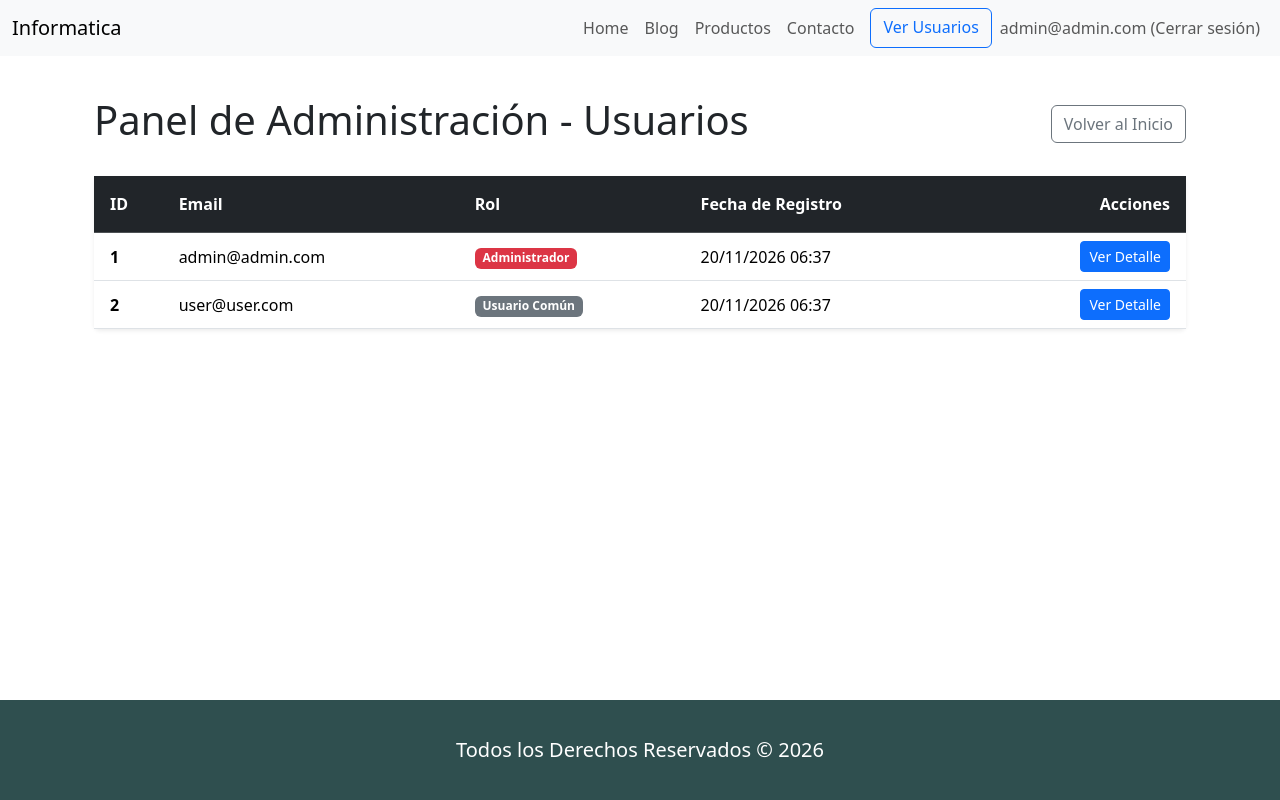
After one commit to lizcantore-dotcom/primer-parcial-portales-, a Laravel app: page /admin/usuarios in a window 1280 px wide. The commit adds this page. Run offline with Laravel 12, Linux system fonts and the light colour scheme; a user stored in the database is signed in; data comes from the database, SQL or seed files in the repository.

Commit message:
listado de los usuarios y detalles de cada una

```diff
--- /dev/null
+++ b/app/Http/Controllers/AdminUserController.php
@@ -0,0 +1,22 @@
+<?php
+
+namespace App\Http\Controllers;
+use App\Models\User;
+use Illuminate\Http\Request;
+
+class AdminUserController extends Controller
+{
+    // Listado de todos los usuarios
+    public function index()
+    {
+        $users = User::all();
+        return view('admin.users.index', compact('users'));
+    }
+
+    // Detalle de un usuario específico
+    public function show($id)
+    {
+        $user = User::findOrFail($id);
+        return view('admin.users.show', compact('user'));
+    }
+}
--- /dev/null
+++ b/resources/views/admin/users/index.blade.php
@@ -0,0 +1,60 @@
+<x-layouts.main>
+    <x-slot:title>Listado de Usuarios</x-slot:title>
+
+    <div class="container my-4">
+        <div class="d-flex justify-content-between align-items-center mb-4 flex-wrap gap-3">
+            <h1>Panel de Administración - Usuarios</h1>
+            <a href="{{ route('home') }}" class="btn btn-outline-secondary">Volver al Inicio</a>
+        </div>
+
+        @if(session('feedback.message'))
+            <div class="alert alert-{{ session('feedback.status', 'success') }} alert-dismissible fade show" role="alert">
+                {{ session('feedback.message') }}
+                <button type="button" class="btn-close" data-bs-dismiss="alert" aria-label="Close"></button>
+            </div>
+        @endif
+
+        <div class="card shadow-sm border-0">
+            <div class="card-body p-0">
+                <div class="table-responsive">
+                    <table class="table table-hover align-middle mb-0">
+                        <thead class="table-dark">
+                            <tr>
+                                <th class="py-3 ps-3">ID</th>
+                                <th class="py-3">Email</th>
+                                <th class="py-3">Rol</th>
+                                <th class="py-3">Fecha de Registro</th>
+                                <th class="py-3 text-end pe-3">Acciones</th>
+                            </tr>
+                        </thead>
+                        <tbody>
+                            @forelse($users as $user)
+                                <tr>
+                                    <td class="ps-3 fw-bold">{{ $user->id }}</td>
+                                    <td>{{ $user->email }}</td>
+                                    <td>
+                                        @if($user->role === 'admin')
+                                            <span class="badge bg-danger">Administrador</span>
+                                        @else
+                                            <span class="badge bg-secondary">Usuario Común</span>
+                                        @endif
+                                    </td>
+                                    <td>{{ $user->created_at ? $user->created_at->format('d/m/Y H:i') : '-' }}</td>
+                                    <td class="text-end pe-3">
+                                        <a href="{{ route('admin.users.show', $user->id) }}" class="btn btn-sm btn-primary">
+                                            Ver Detalle
+                                        </a>
+                                    </td>
+                                </tr>
+                            @empty
+                                <tr>
+                                    <td colspan="5" class="text-center py-4 text-muted">No hay usuarios registrados en el sistema.</td>
+                                </tr>
+                            @endforelse
+                        </tbody>
+                    </table>
+                </div>
+            </div>
+        </div>
+    </div>
+</x-layouts.main>
--- a/resources/views/components/layouts/main.blade.php
+++ b/resources/views/components/layouts/main.blade.php
@@ -23,6 +23,13 @@
                         <a class="nav-link" href="<?= route('blog.index') ?>">Blog</a>
                         <a class="nav-link" href="<?= route('productos.index') ?>">Productos</a>
                         <a class="nav-link" href="<?= route('contacto') ?>">Contacto</a>
+                        @auth
+                            @if(auth()->user()->role === 'admin')
+                                <a href="{{ route('admin.users.index') }}" class="btn btn-outline-primary ms-2">
+                                    Ver Usuarios
+                                </a>
+                            @endif
+                        @endauth
                         @auth
                             <li class="nav-item">
                                 <form action="{{ route('auth.logout') }}" method="post">
--- a/routes/web.php
+++ b/routes/web.php
@@ -94,4 +94,12 @@ Route::middleware('admin')->group(function () {
         ->whereNumber('id')
         ->name('blog.destroy');
 
+    // Gestion de usuarios
+    Route::get('/admin/usuarios', [\App\Http\Controllers\AdminUserController::class, 'index'])
+        ->name('admin.users.index');
+
+    Route::get('/admin/usuarios/{id}', [\App\Http\Controllers\AdminUserController::class, 'show'])
+        ->whereNumber('id')
+        ->name('admin.users.show');
+
 });
```
Also changed, not shown: database/seeders/UserSeeder.php (+10 -0 lines), resources/views/admin/users/show.blade.php (added, +45 -0 lines).
